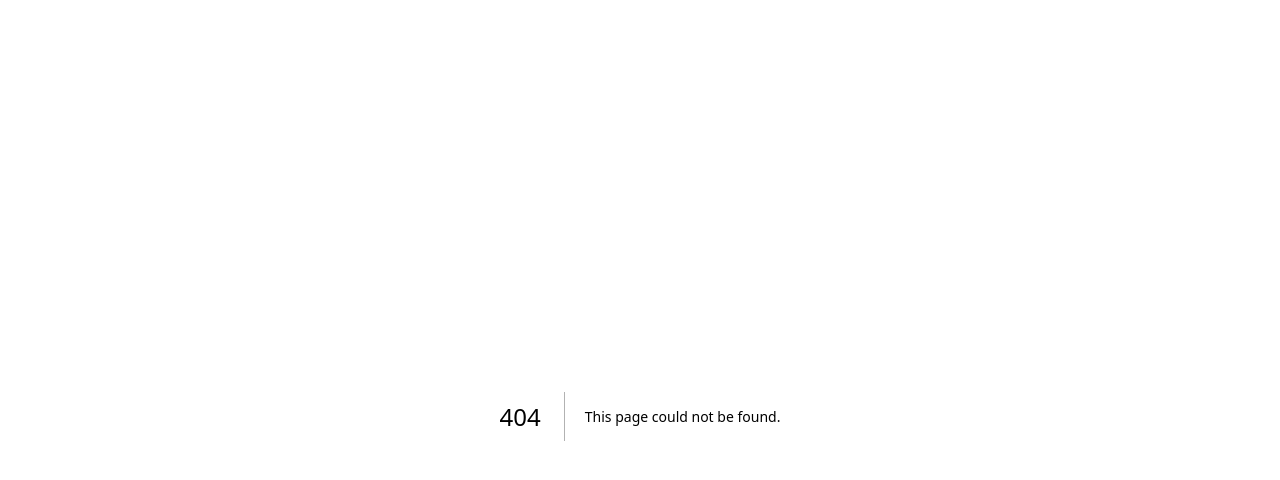
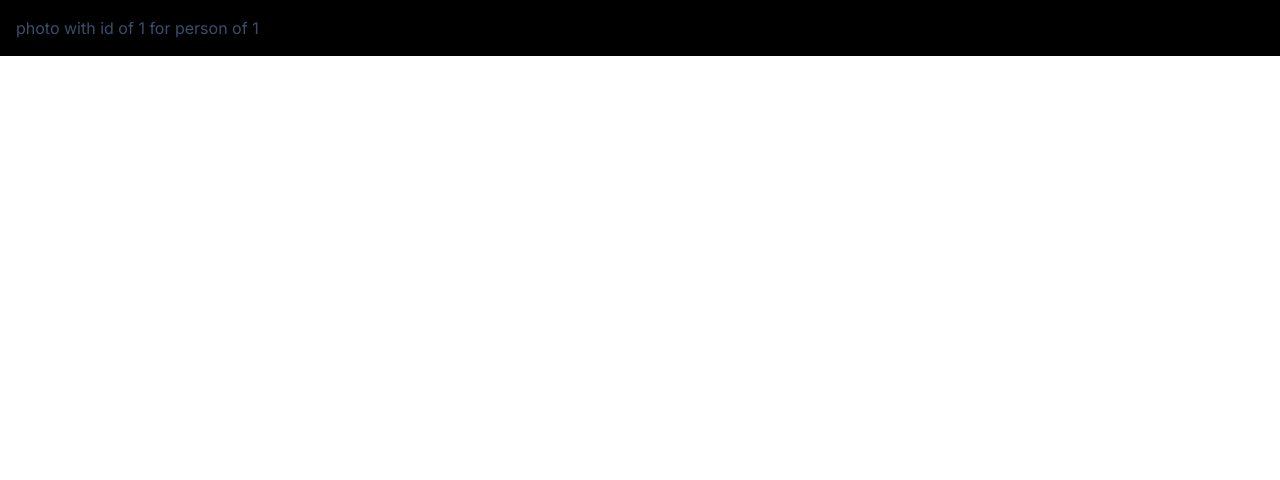
Before and after one commit to Faysel-Abdella/Next.js-Full-Stack-Web-Project, a Next.js app: page /users/1/photos/1 in a window 1280 px wide. Before the commit this address had no page. Shown: the top 480 px of the page. Built offline with nearby package versions, Linux system fonts and the light colour scheme.

Commit message:
Nested dynamic is added

```diff
--- /dev/null
+++ b/app/users/UserTable.tsx
@@ -0,0 +1,33 @@
+type User = {
+    id: number;
+    name: string;
+    email: string
+}
+
+
+const UserTable = async () => {
+    const res = await fetch('https://jsonplaceholder.typicode.com/users',
+   {cache: "no-store"})
+    const users: User[] = await res.json()
+  return (
+    <div>
+      <table className="table table-bordered">
+        <thead>
+            <tr>
+                <th>Name</th>
+                <th>Email</th>
+            </tr>
+        </thead>
+
+        <tbody>
+        {users.map(user => <tr key={user.id}>
+           <td>{user.name}</td>
+           <td>{user.email}</td>
+            </tr> )}
+        </tbody>
+      </table>
+    </div>
+  )
+}
+
+export default UserTable
--- /dev/null
+++ b/app/users/[id]/page.tsx
@@ -0,0 +1,18 @@
+import React from 'react'
+
+interface Props {
+    params: {
+        id: number
+    }
+}
+
+const UserDetailPage = ({params}: Props) => {
+    const {id} = params
+  return (
+    <div>
+      user id {id}
+    </div>
+  )
+}
+
+export default UserDetailPage
--- /dev/null
+++ b/app/users/[id]/photos/[photoId]/page.tsx
@@ -0,0 +1,18 @@
+interface Props {
+    params: {
+        id: number
+        photoId: number
+    }
+}
+
+const PhotoPage = ({params}: Props) => {
+    const {id} = params
+    const {photoId} = params
+  return (
+    <div>
+      photo with id of {photoId} for person of {id}
+    </div>
+  )
+}
+
+export default PhotoPage
--- a/app/users/page.tsx
+++ b/app/users/page.tsx
@@ -1,35 +1,13 @@
-type User = {
-    id: number;
-    name: string;
-    email: string
-}
-
+import UserTable from "./UserTable"
 
 
 const UserPage = async () => {
-   const res = await fetch('https://jsonplaceholder.typicode.com/users',
-   {cache: "no-store"})
-    const users: User[] = await res.json()
+
 
   return (
     <>
       <h1>Users</h1>
-      {/* <p>{new Date().toLocaleTimeString()}</p> */}
-      <table className="table table-bordered">
-        <thead>
-            <tr>
-                <th>Name</th>
-                <th>Email</th>
-            </tr>
-        </thead>
-
-        <tbody>
-        {users.map(user => <tr key={user.id}>
-           <td>{user.name}</td>
-           <td>{user.email}</td>
-            </tr> )}
-        </tbody>
-      </table>
+      <UserTable/>
     </>
   )
 }
```
